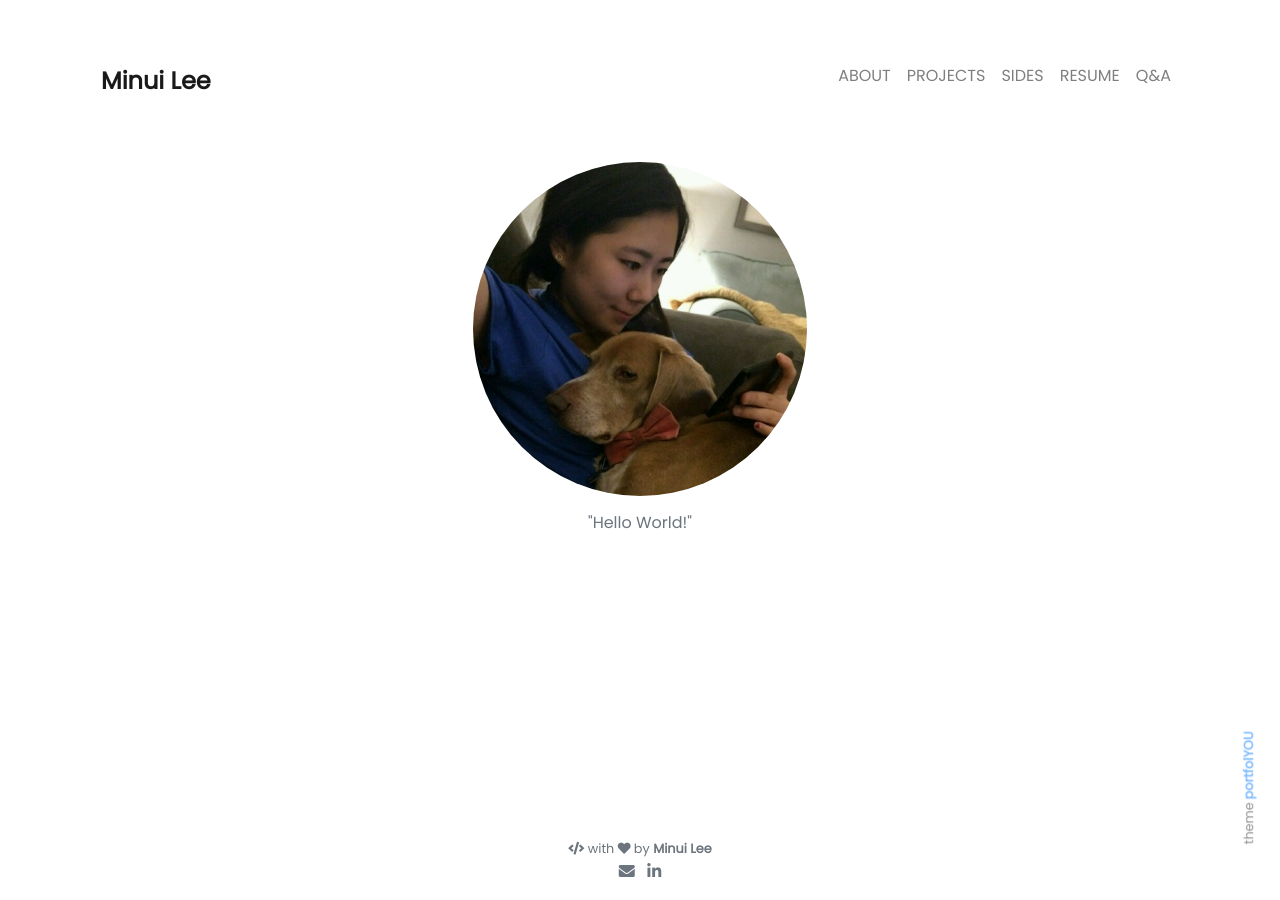
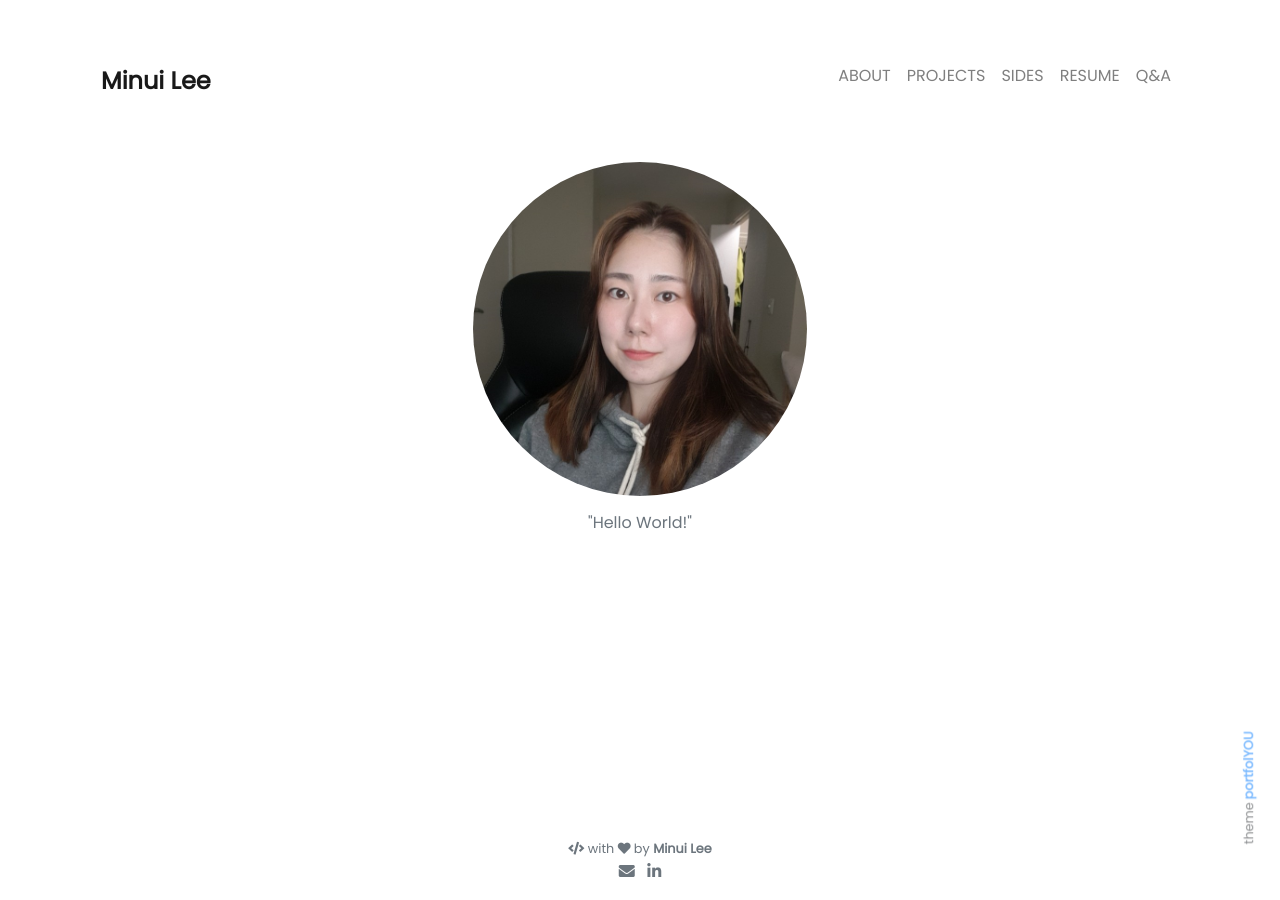
Before and after one commit to MinuiLee/MinuiLee.github.io, a Jekyll site: the page built from pages/index.md, in a window 1280 px wide. Built offline with Jekyll 4.4.1, drawn with Linux system fonts in a browser that asks for light colours; nearby versions of some CDN libraries.

Commit message:
Main Image Update

```diff
--- a/_config.yml
+++ b/_config.yml
@@ -22,7 +22,7 @@ nav_exclude:                                            # The following paths ar
 ### Author Info ###
 author:
   name              : Minui Lee
-  image             : "/assets/Me/MeMain.jpg"
+  image             : "/assets/Me/MeMain.png"
 # behance           : your_username
 # dribbble          : your_username
   email             : alsdml0727@gmail.com
```
Also changed, not shown: assets/Me/MeMain.jpg (deleted), assets/Me/MeMain.png (added).
